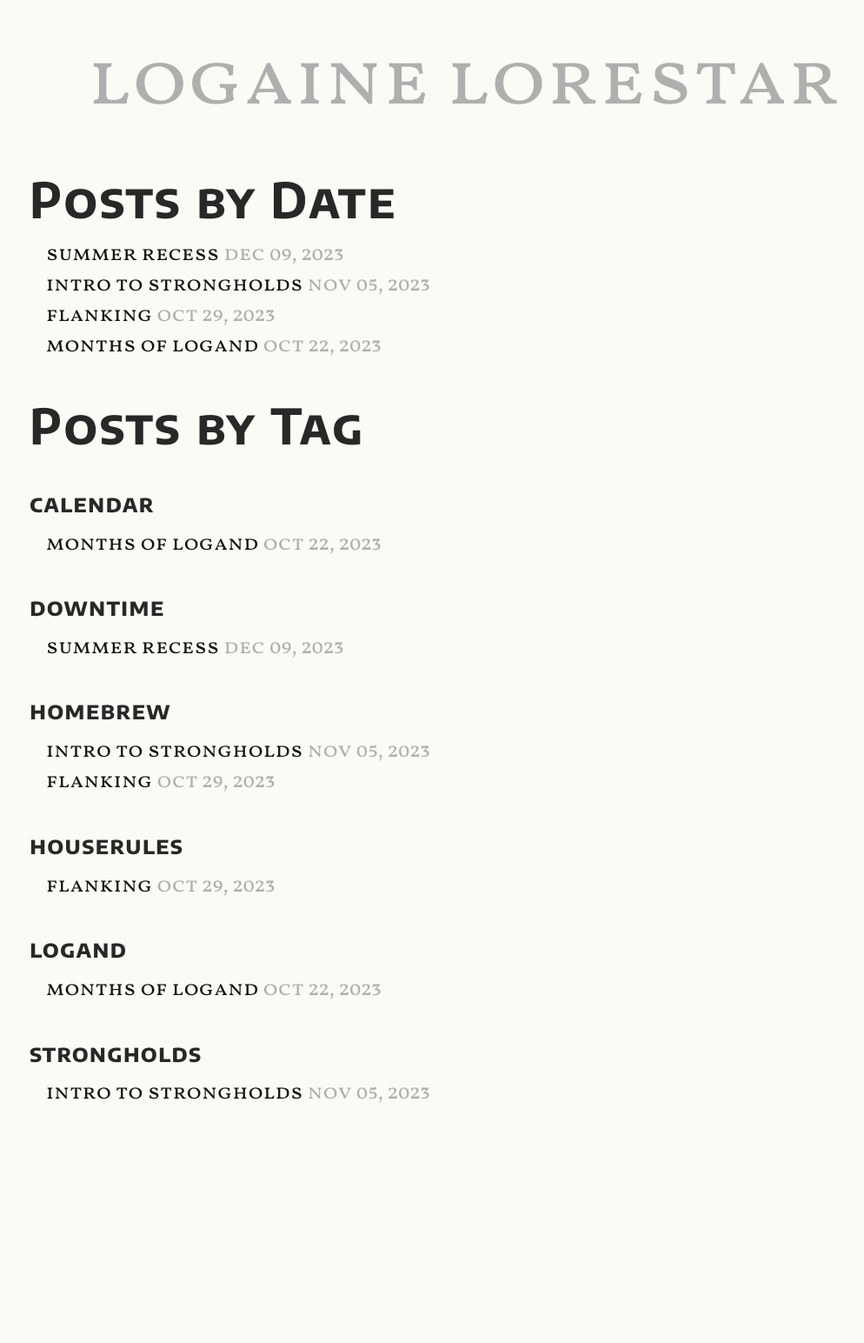
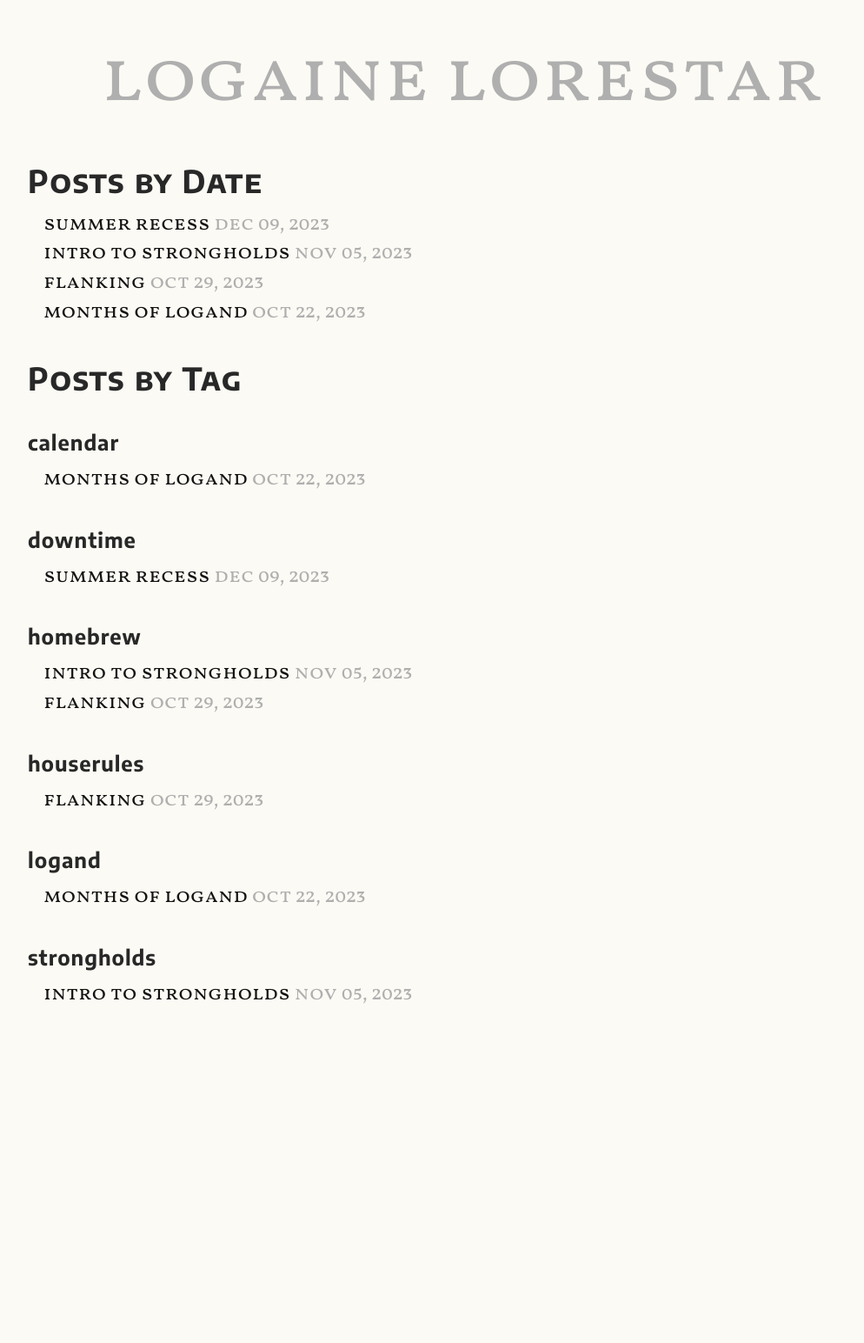
Before and after one commit to bjogart/logaine-lorestar, a Jekyll site: the page built from index.html, in a window 1280 px wide. Shown: the whole page at 87% size, without its empty margins (24-1018 px from the left). Built offline with Jekyll 4.4.1, drawn with Linux system fonts in a browser that asks for light colours; after the commit the page ends 1420 px from its top, so only the background shows below that.

Commit message:
Small style fixes

```diff
--- a/resources/style/main.css
+++ b/resources/style/main.css
@@ -1,17 +1,18 @@
 :root {
-  --fg: #fcfaf4;
-  --bg: #121212;
+  --bg: #fcfaf4;
+  --fg: #121212;
   --h: #282828;
   --deco: #afafaf;
   --highlight: #efeadc;
+  --highlight-dark: #dbd0b0;
 
   margin: 0 2rem 10rem;
 
-  background-color: var(--fg);
-  color: var(--bg);
+  background-color: var(--bg);
+  color: var(--fg);
 
   font-family: Vollkorn, serif;
-  font-size: 2.5vw;
+  font-size: 2.4vw;
   line-height: 1.4em;
   font-variant-numeric: oldstyle-nums;
 
@@ -20,7 +21,7 @@
 }
 
 @media all and (width >= 1000px) {
-  :root { font-size: 25px; }
+  :root { font-size: 24px; }
   body { max-width: 1000px; }
 }
 
@@ -41,8 +42,7 @@
 
 .img-scaler, img {
   display: block;
-  width: 90%;
-  max-width: 400px;
+  max-height: 40vh;
   margin: 0 auto;
 }
 
@@ -100,7 +100,7 @@ h1 {
   margin: 0 0 0.8rem;
 
   font-family: "Grenze Gotisch", fantasy;
-  font-size: 4rem;
+  font-size: 3rem;
   font-weight: 900;
 }
 
@@ -113,9 +113,15 @@ h2, h3, h4 {
   line-height: 1.25em;
 }
 
-h2 { font-size: 2.25rem; }
-h3 { font-size: 1.6rem; }
-h4 { font-size: 1.1rem; }
+h2 { font-size: 1.5rem; }
+h3 { font-size: 1.1rem; }
+
+h4 {
+  font-size: 1rem;
+  font-family: "Encode Sans", sans-serif;
+  font-weight: 700;
+  text-transform: lowercase;
+}
 
 ul, ol, dl {
   margin: 0 0 0.8rem;
@@ -153,7 +159,7 @@ table a {
 }
 
 a:hover {
-  background-color: var(--highlight);
+  background-color: var(--highlight-dark);
   transition-property: background;
   transition-duration: 0.2s;
 }
```
